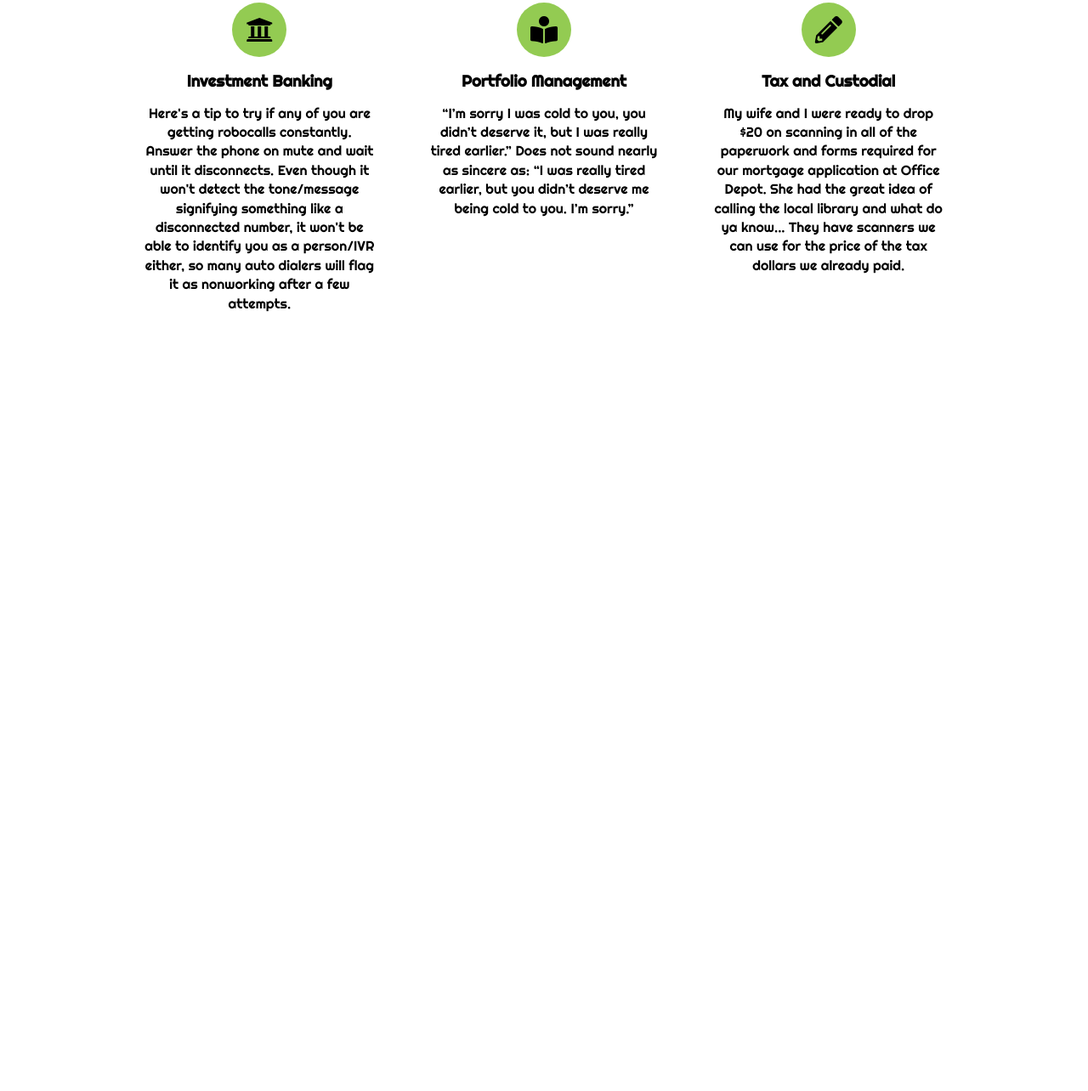
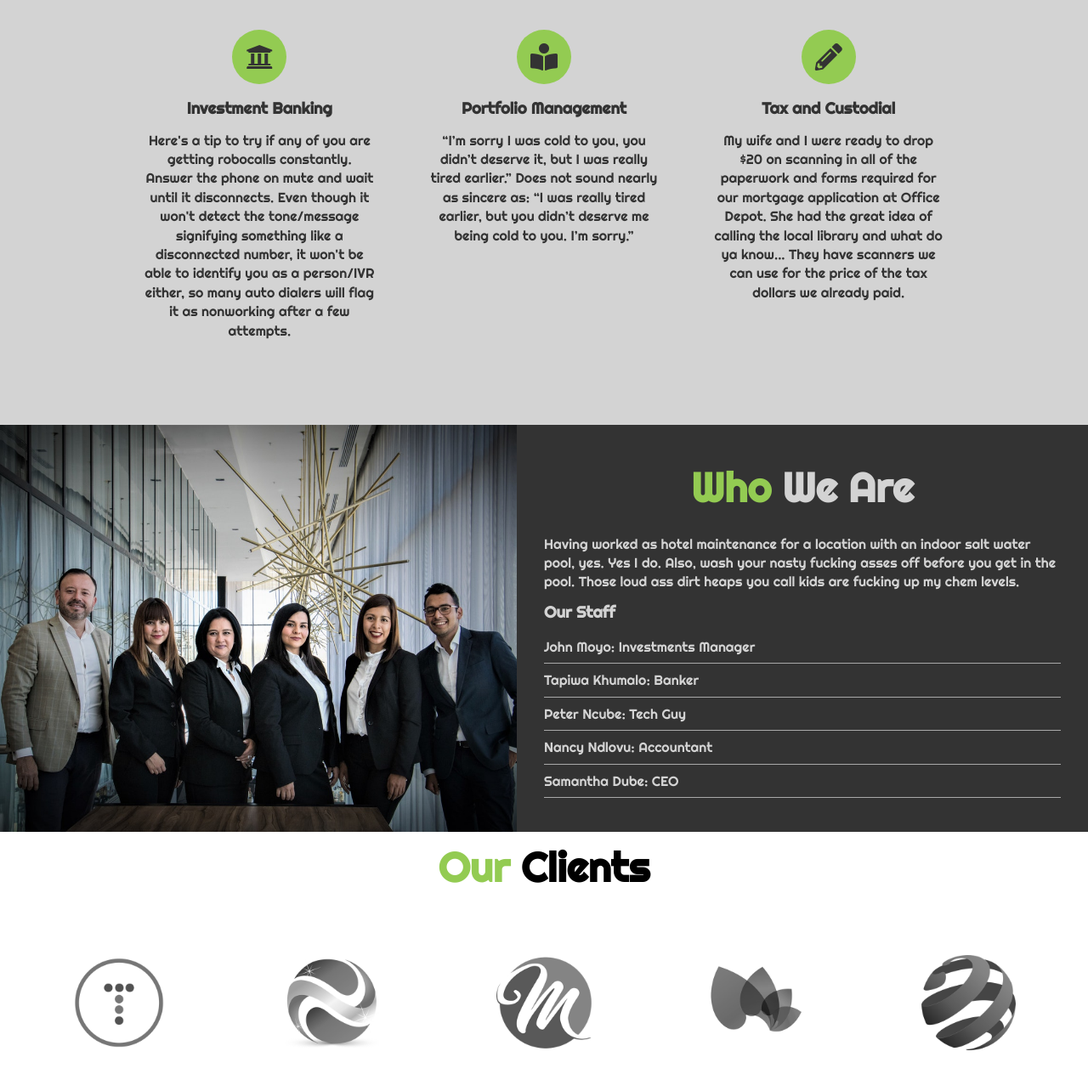
Before and after one commit to ncux/Accounting-Firm, a plain HTML site: page index.html in a window 1280 px wide. Shown: the part 1015-2299 px from the top of the page at 85% size. Before the commit the page ends 1483 px from the top, so only its background shows below. Drawn offline with Linux system fonts and the light colour scheme.

Commit message:
"Who We Are" and "Clients" sections done

```diff
--- a/css/style.css
+++ b/css/style.css
@@ -25,12 +25,12 @@ p {
 
 
 /* utility classes */
-.content {
-    max-width: 1100px;
-    margin: auto;
-    padding: 1rem 2rem;
-    overflow: hidden;
-}
+/*.content {*/
+    /*max-width: 1100px;*/
+    /*margin: auto;*/
+    /*padding: 1rem 2rem;*/
+    /*overflow: hidden;*/
+/*}*/
 
 .large-text {
     font-size: 4rem;
@@ -42,6 +42,36 @@ p {
     font-size: 3rem;
     margin-bottom: 0.75rem;
     line-height: 1.1;
+    text-align: center;
+    padding: 1rem;
+}
+
+.light-background {
+    background: lightgrey;
+    color: #333333;
+}
+
+.dark-background {
+    background: #333333;
+    color: lightgrey;
+}
+
+.list {
+    list-style: none;
+    margin: 0.5rem 0;
+}
+
+.list li {
+    padding: 0.5rem 0;
+    border-bottom: 1px solid darkgrey;
+}
+
+.padding-2 {
+    padding: 2rem;
+}
+
+.padding-1 {
+
 }
 
 .vertical-padding-1 {
@@ -154,6 +184,7 @@ p {
 }
 
 .item {
+    /* means "take one column" or be equal size in this case */
     flex: 1;
     text-align: center;
     padding: 2rem;
@@ -165,3 +196,23 @@ p {
     border-radius: 50%;
     margin-bottom: 1rem;
 }
+
+/* Section "Who We Are" */
+#who .content {
+    display: flex;
+}
+
+#who .content div {
+    flex: 1;
+}
+
+#who #who-image {
+    background: url("../images/people.jpg") no-repeat center center/cover;
+}
+
+/* Section "Clients" */
+#clients img {
+    display: block;
+    width: 60%;
+    margin: auto;
+}
--- a/index.html
+++ b/index.html
@@ -42,6 +42,7 @@
 
     </header>
 
+    <!-- "what we do" section -->
     <section id="what" class="light-background vertical-padding-1">
 
         <div class="content">
@@ -93,6 +94,68 @@
 
     </section>
 
+    <!-- "who we are" section -->
+    <section id="who">
+
+        <div class="content">
+
+            <div id="who-image">
+
+            </div>
+
+            <div id="who-info" class="dark-background padding-2">
+                <h2 class="medium-text"><span class="text-primary">Who </span>We Are</h2>
+
+                <p>
+                    Having worked as hotel maintenance for a location with an indoor salt water pool, yes.
+                    Yes I do. Also, wash your nasty fucking asses off before you get in the pool.
+                    Those loud ass dirt heaps you call kids are fucking up my chem levels.
+                </p>
+
+                <h3>Our Staff</h3>
+                <ul class="list">
+                    <li>John Moyo: Investments Manager</li>
+                    <li>Tapiwa Khumalo: Banker</li>
+                    <li>Peter Ncube: Tech Guy</li>
+                    <li>Nancy Ndlovu: Accountant</li>
+                    <li>Samantha Dube: CEO</li>
+                </ul>
+
+            </div>
+
+        </div>
+
+    </section>
+
+    <!-- "Clients" section -->
+    <section id="clients" class="padding-1">
+
+        <div class="">
+            <h2 class="medium-text"><span class="text-primary">Our </span>Clients</h2>
+
+            <div class="items-container">
+                <div class="item">
+                    <img src="./images/logos/logo1.png" alt="client 1">
+                </div>
+                <div class="item">
+                    <img src="./images/logos/logo2.png" alt="client 2">
+                </div>
+                <div class="item">
+                    <img src="./images/logos/logo3.png" alt="client 3">
+                </div>
+                <div class="item">
+                    <img src="./images/logos/logo4.png" alt="client 4">
+                </div>
+                <div class="item">
+                    <img src="./images/logos/logo5.png" alt="client 5">
+                </div>
+
+            </div>
+
+        </div>
+
+    </section>
+
 
 
 
```
